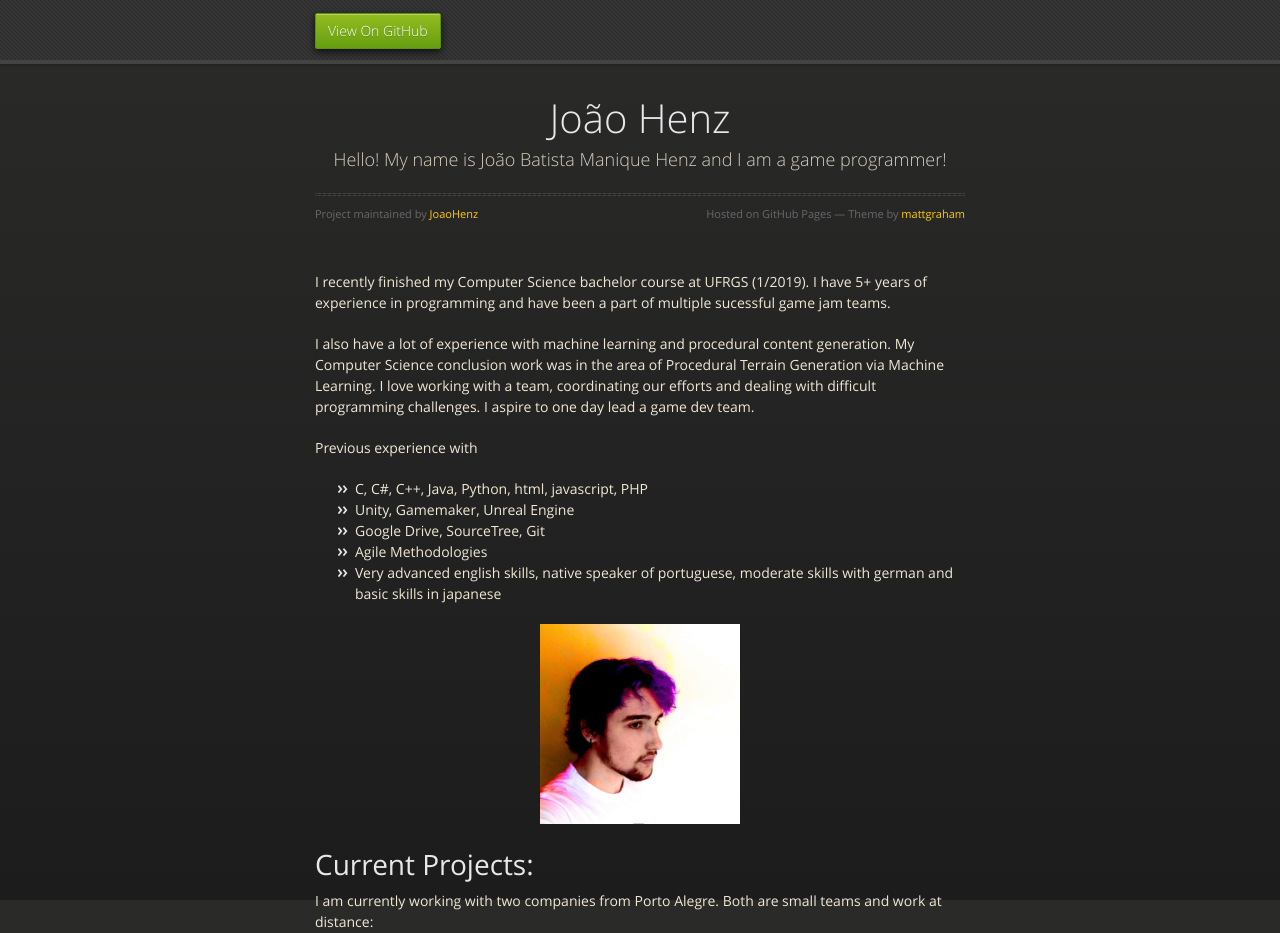
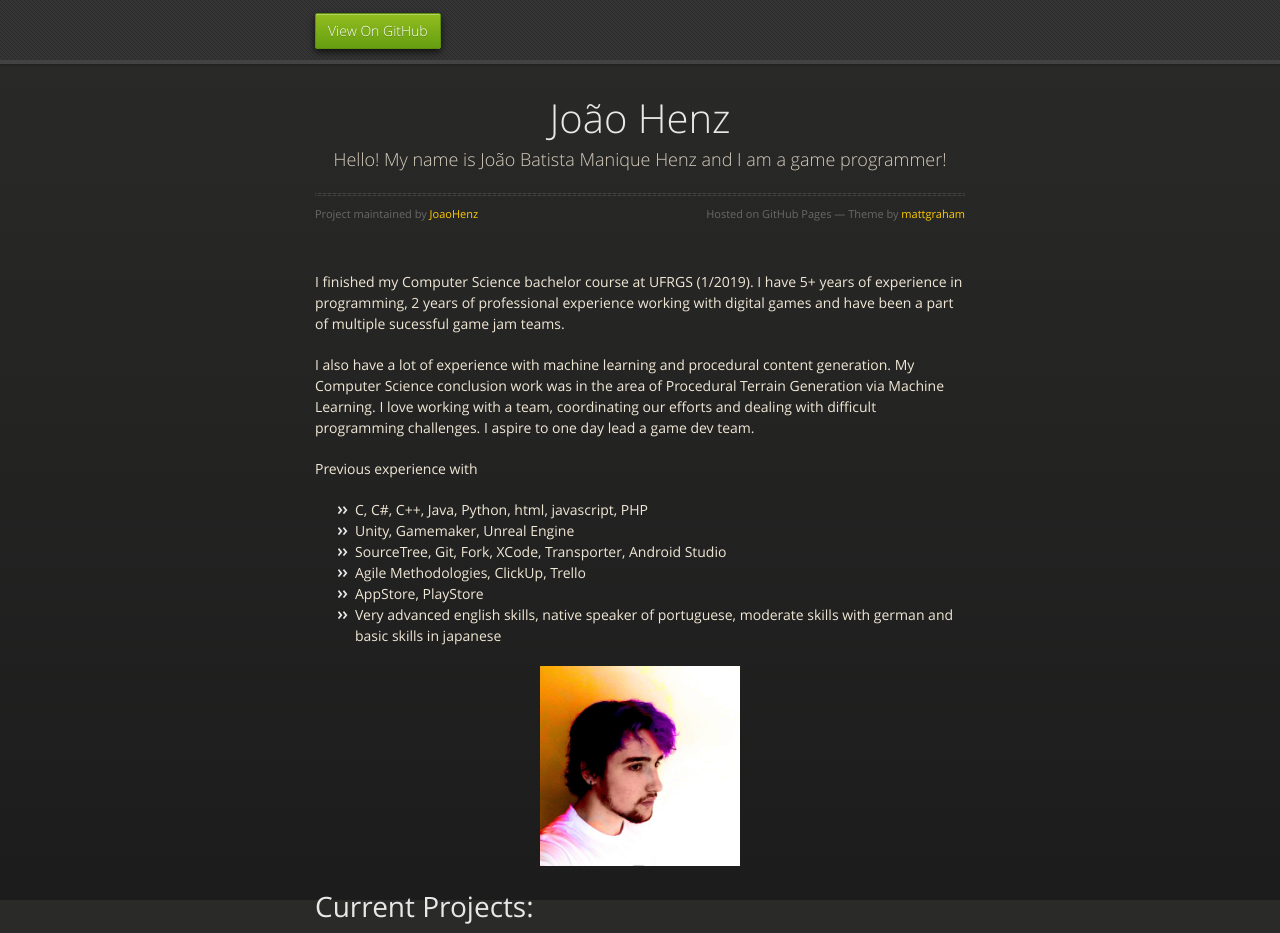
Before and after one commit to JoaoHenz/JoaoHenz.github.io, a Jekyll site: the page built from index.md, in a window 1280 px wide and 1400 px high. Shown: the top 933 px of the window. Built offline with Jekyll 4.4.1, drawn with Linux system fonts in a browser that asks for light colours; some of the changed text lies outside the part shown.

Commit message:
Update index.md

```diff
--- a/index.md
+++ b/index.md
@@ -2,16 +2,16 @@
 layout: default
 ---
 
-I recently finished my Computer Science bachelor course  at UFRGS (1/2019).  I have 5+ years of experience in programming and have been a part of multiple sucessful game jam teams.
+I finished my Computer Science bachelor course at UFRGS (1/2019). I have 5+ years of experience in programming, 2 years of professional experience working with digital games and have been a part of multiple sucessful game jam teams.
 
-I also have a lot of experience with machine learning and procedural content generation. My Computer Science conclusion work was in the area of Procedural Terrain Generation via Machine Learning.
-I love working with a team, coordinating our efforts and dealing with difficult programming challenges. I aspire to one day lead a game dev team.
+I also have a lot of experience with machine learning and procedural content generation. My Computer Science conclusion work was in the area of Procedural Terrain Generation via Machine Learning. I love working with a team, coordinating our efforts and dealing with difficult programming challenges. I aspire to one day lead a game dev team.
 
 Previous experience with
 - C, C#, C++, Java, Python, html, javascript, PHP
 - Unity, Gamemaker, Unreal Engine
-- Google Drive, SourceTree, Git
-- Agile Methodologies
+- SourceTree, Git, Fork, XCode, Transporter, Android Studio
+- Agile Methodologies, ClickUp, Trello
+- AppStore, PlayStore
 - Very advanced english skills, native speaker of portuguese, moderate skills with german and basic skills in japanese
 
 <p align="center">
@@ -19,10 +19,15 @@
 </p>
 
 # Current Projects:
-I am currently working with two companies from Porto Alegre. Both are small teams and work at distance:
+
+## Game Programmer at Izyplay Game Studio:
+### September, 2020 -> Present
+I am currently working with at Izyplay Game Studio in Porto Alegre.
+
+# Old freelancer work:
 
 ## Software Developer at MegaDev:
-### October, 2019 -> Present
+### October, 2019 -> October, 2020
 In MegaDev I work with a team of 4 developers at a distance. This project involves the complete development of a MMORPG inspired by a classic of the genre using the Unity Engine. I am responsible for almost all client related systems and we are in late stages of development, joining front and backend of the project.
 
 ![Vendor NPC](/assets/images/mega1.png)
```
Also changed, not shown: other parts of index.md (+1 -1 lines).
